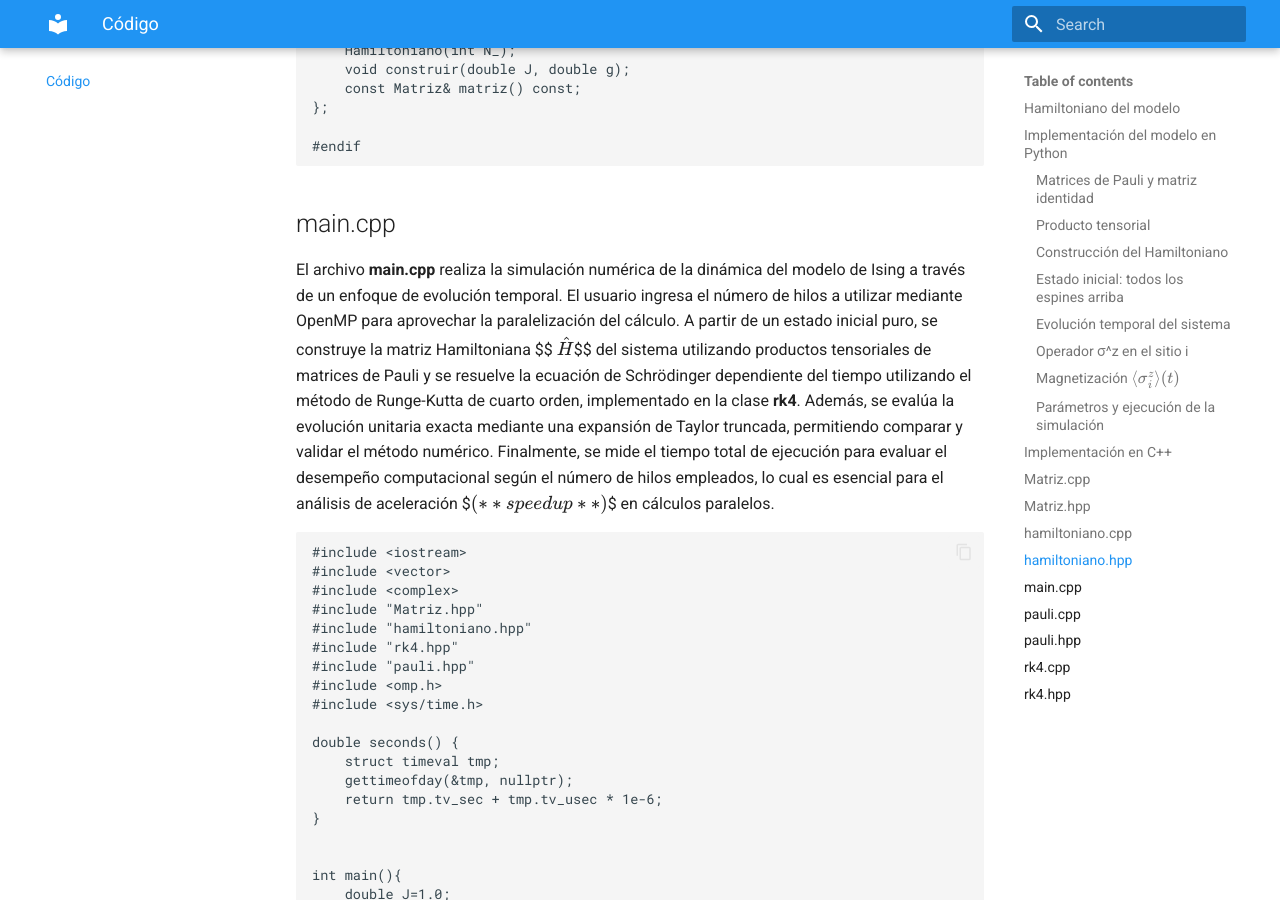
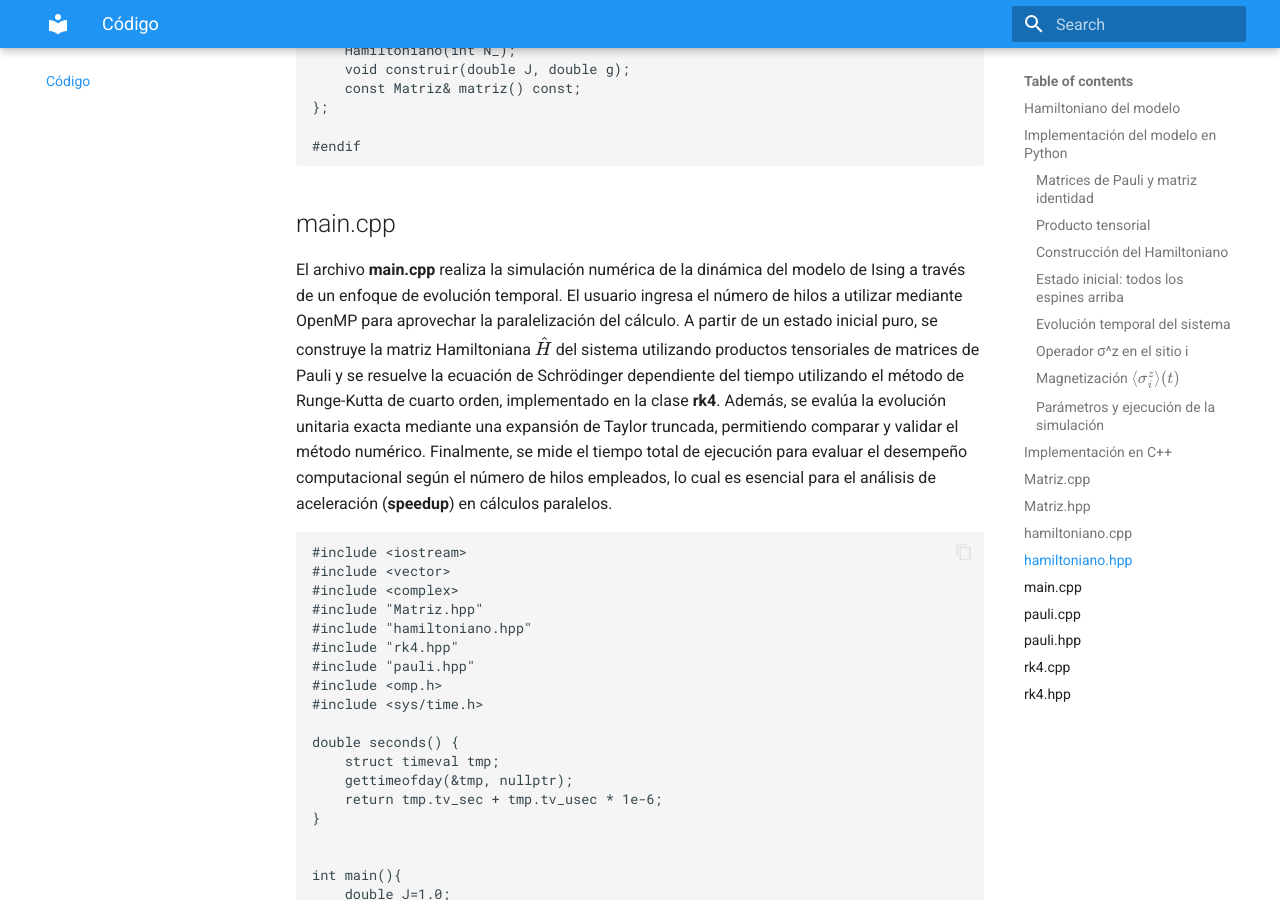
Before and after one commit to Kimberline019/ising-mkdocs, an MkDocs documentation site: the page built from docs/codigo.md, in a window 1280 px wide and 900 px high, scrolled down 6862 px. Built offline with MkDocs 1.6.1 and Material for MkDocs 9.7.7, drawn with Linux system fonts in a browser that asks for light colours; some of the changed text lies outside the part shown.

Commit message:
Corrección

````diff
--- a/docs/codigo.md
+++ b/docs/codigo.md
@@ -309,7 +309,7 @@ public:
 
 ## main.cpp
 
-El archivo **main.cpp** realiza la simulación numérica de la dinámica del modelo de Ising  a través de un enfoque de evolución temporal. El usuario ingresa el número de hilos a utilizar mediante OpenMP para aprovechar la paralelización del cálculo. A partir de un estado inicial puro, se construye la matriz Hamiltoniana $$ \(\hat{H}\)$$  del sistema utilizando productos tensoriales de matrices de Pauli y se resuelve la ecuación de Schrödinger dependiente del tiempo utilizando el método de Runge-Kutta de cuarto orden, implementado en la clase **rk4**. Además, se evalúa la evolución unitaria exacta mediante una expansión de Taylor truncada, permitiendo comparar y validar el método numérico. Finalmente, se mide el tiempo total de ejecución para evaluar el desempeño computacional según el número de hilos empleados, lo cual es esencial para el análisis de aceleración $$(**speedup**)$$ en cálculos paralelos.
+El archivo **main.cpp** realiza la simulación numérica de la dinámica del modelo de Ising  a través de un enfoque de evolución temporal. El usuario ingresa el número de hilos a utilizar mediante OpenMP para aprovechar la paralelización del cálculo. A partir de un estado inicial puro, se construye la matriz Hamiltoniana  \(\hat{H}\)  del sistema utilizando productos tensoriales de matrices de Pauli y se resuelve la ecuación de Schrödinger dependiente del tiempo utilizando el método de Runge-Kutta de cuarto orden, implementado en la clase **rk4**. Además, se evalúa la evolución unitaria exacta mediante una expansión de Taylor truncada, permitiendo comparar y validar el método numérico. Finalmente, se mide el tiempo total de ejecución para evaluar el desempeño computacional según el número de hilos empleados, lo cual es esencial para el análisis de aceleración (**speedup**) en cálculos paralelos.
 
 
 ```cpp
@@ -424,7 +424,7 @@ public:
 ## rk4.cpp
 
 
-El archivo rk4.cpp implementa la clase rk4, que permite resolver numéricamente la ecuación de Schrödinger dependiente del tiempo para un sistema cuántico, utilizando dos métodos: el método de Runge-Kutta de cuarto orden y una aproximación directa de la evolución unitaria basada en el desarrollo en serie de Taylor de la exponencial de matrices. El método aplicar calcula un paso de evolución temporal aplicando el algoritmo de Runge-Kutta a la función de onda $$( |\psi(t)\rangle )$$, con un paso de tiempo $$( h )$$, usando la matriz Hamiltoniana $$( \hat{H} )$$. Por otro lado, el método direct evalúa directamente  $$( e^{-i\hat{H}t}|\psi(0)\rangle )$$ truncando la serie de potencias en $$( n )$$ términos, lo cual es útil para validar la precisión del método numérico. Ambas estrategias son fundamentales para estudiar la dinámica del modelo de Ising a partir de un estado inicial.
+El archivo rk4.cpp implementa la clase rk4, que permite resolver numéricamente la ecuación de Schrödinger dependiente del tiempo para un sistema cuántico, utilizando dos métodos: el método de Runge-Kutta de cuarto orden y una aproximación directa de la evolución unitaria basada en el desarrollo en serie de Taylor de la exponencial de matrices. El método aplicar calcula un paso de evolución temporal aplicando el algoritmo de Runge-Kutta a la función de onda $( |\psi(t)\rangle )$, con un paso de tiempo ( h ), usando la matriz Hamiltoniana $( \hat{H} )$. Por otro lado, el método direct evalúa directamente  $( e^{-i\hat{H}t}|\psi(0)\rangle )$ truncando la serie de potencias en $( n ) términos, lo cual es útil para validar la precisión del método numérico. Ambas estrategias son fundamentales para estudiar la dinámica del modelo de Ising a partir de un estado inicial.
 ```cpp
 
 #include <vector>
````
